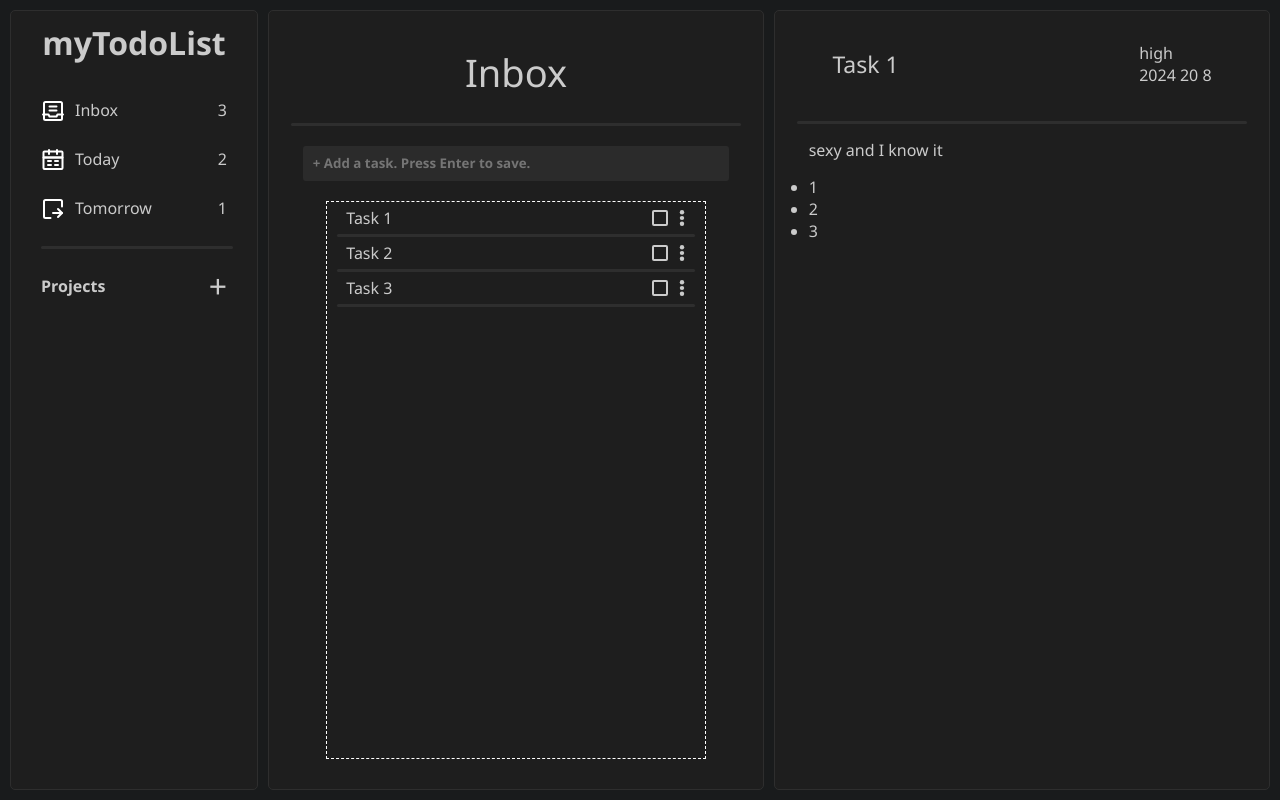
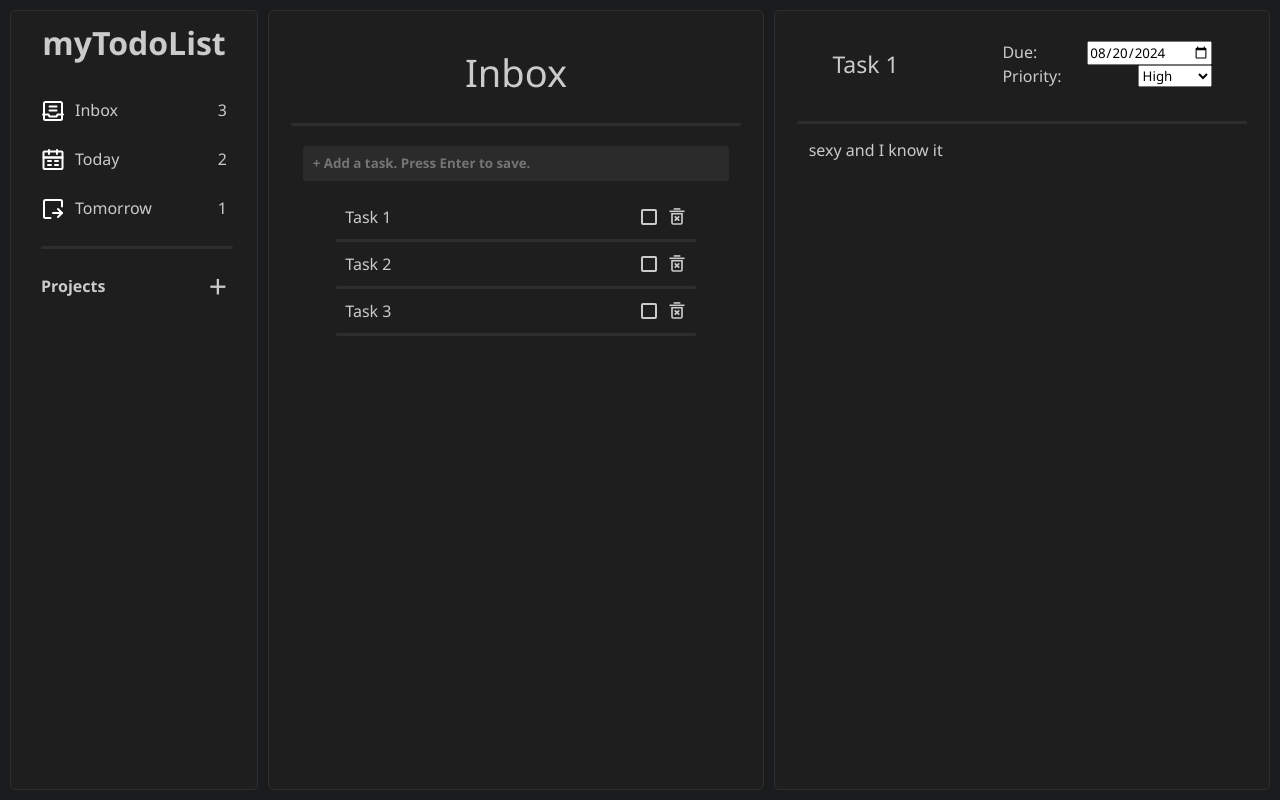
Before and after one commit to Melovii/myTodoList, a website built with webpack: page src/index.html in a window 1280 px wide. Both pictures are taken after a click on the element "Task 1". Built offline with nearby package versions, Linux system fonts and the light colour scheme.

Commit message:
added delete task functionality, bug fixes related with task manipulation, added project task count

```diff
--- a/src/controller/events.js
+++ b/src/controller/events.js
@@ -3,7 +3,7 @@ import { initLists, todoItem } from '../model/data.js';
 import { appendTask, getProjectInput } from '../view/projects';
 
 const { inboxTasks, todayTasks, tomorrowTasks } = initLists();
-let currentList = inboxTasks; // Ensure this always references a todoList instance
+let currentList = inboxTasks;
 
 const todoLists = {
     inbox: inboxTasks,
@@ -11,7 +11,7 @@ const todoLists = {
     tomorrow: tomorrowTasks
 };
 
-function updateTaskCount() { // TODO: maybe add it in updateView or sumin and pass it as parameter here to use it idk?
+function updateTaskCount() {
     const inboxCount = document.querySelector('.inbox-count');
     const todayCount = document.querySelector('.today-count');
     const tomorrowCount = document.querySelector('.tomorrow-count');
@@ -77,11 +77,16 @@ function setupEventListeners() {
     setupInputListener();
 }
 
-
 export function checkEvent(task) {
     // todoLists.deleteTask(task);
     console.log("uhh did you delete a task? lol");
     // TODO: do?
+}
+
+export function deleteEvent(task) {
+    currentList.deleteTask(task);
+    renderTasks(currentList.tasks);
+    updateTaskCount(currentList);
 }
 
 export function setCurrentList(projectName) {
@@ -89,9 +94,8 @@ export function setCurrentList(projectName) {
     console.log(`just change current list to: ${projectName}`);
 }
 
-export function optionsEvent(task) {
-    console.log('bomboclatt?');
-    // TODO: display task options
+export function getCurrentList() {
+    return currentList;
 }
 
 
--- a/src/model/data.js
+++ b/src/model/data.js
@@ -37,11 +37,11 @@ class todoList {
 }
 
 class todoItem {
-    constructor(title, description, dueDate, priority, checklistItems) {
+    constructor(title, dueDate, priority, description, checklistItems) {
         this.title = title;
-        this.description = description;
         this.dueDate = dueDate;
         this.priority = priority;
+        this.description = description;
         this.checklistItems = checklistItems;
     }
 
@@ -89,19 +89,14 @@ export function initLists() {
     const todayTasks = new todoList();
     const tomorrowTasks = new todoList();
 
-    inboxTasks.createTask(
-        'Task 1',
-        '2024 20 8',
-        'high',
-        'sexy and I know it',
-        [1, 2, 3]);
-    inboxTasks.createTask('Task 2', '2024-01-02', 'Medium', 'This is task 2', []);
-    inboxTasks.createTask('Task 3', '2024-01-03', 'Low', 'This is task 3', []);
+    inboxTasks.createTask('Task 1', '2024-08-20', 'high', 'sexy and I know it', [1, 2, 3]);
+    inboxTasks.createTask('Task 2', '2024-01-02', 'medium', 'This is task 2', []);
+    inboxTasks.createTask('Task 3', '2024-01-03', 'low', 'This is task 3', []);
 
-    todayTasks.createTask('Task 4', '2024-08-11', 'High', 'This is task 4', []);
-    todayTasks.createTask('Task 5', '2024-08-11', 'Medium', 'This is task 5', []);
+    todayTasks.createTask('Task 4', '2024-08-11', 'high', 'This is task 4', []);
+    todayTasks.createTask('Task 5', '2024-08-11', 'medium', 'This is task 5', []);
 
-    tomorrowTasks.createTask('Task 6', '2024-08-12', 'High', 'go to 42istanbul at 9.42am aha', ['sex', 'potato', 'stuff lmfao']);
+    tomorrowTasks.createTask('Task 6', '2024-08-12', 'high', 'go to 42istanbul at 9.42am aha', ['sex', 'potato', 'stuff lmfao']);
 
     return {
         inboxTasks,
--- a/src/styles.css
+++ b/src/styles.css
@@ -93,6 +93,12 @@ nav {
     font-weight: 600;
 }
 
+.input-field {
+    background-color: transparent;
+    color: white;
+    border: none;
+}
+
 .plus-icon {
     font-size: 32px;
     cursor: pointer;
@@ -132,7 +138,7 @@ nav {
     display: flex;
     flex-direction: column;
     align-items: center;
-    border: dashed 1px white;
+    /*border: dashed 1px white;*/
     height: 80%;
     width: 80%;
     margin: 20px;
@@ -149,7 +155,7 @@ nav {
     height: 2rem;
 }
 
-.option-container {
+.trash-container {
     display: flex;
     flex-direction: row;
     align-items: center;
@@ -166,14 +172,18 @@ nav {
     cursor: pointer;
 }
 
-.options {
+.trash-icon {
     display: flex;
     flex-shrink: 0;
-    width: 0.5rem;
-    height: 1rem;
+    width: 1.2rem;
+    height: 2.2rem;
     cursor: pointer;
 }
 
+.trash-icon:hover {
+    /* replace with red version? */
+    /*fill: red;*/
+}
 
 /* todo */
 
@@ -196,6 +206,13 @@ nav {
     gap: 24px;
 }
 
+.priority-container,
+.date-container {
+    display: flex;
+    justify-content: space-between;
+    gap: 50px;
+}
+
 .title-container {
     display: flex;
     justify-content: end;
@@ -211,6 +228,15 @@ nav {
     flex-direction: column;
     width: 90%;
     gap: 15px;
+}
+
+[contenteditable]:focus {
+    outline: none;
+    border: none;
+}
+
+input:focus, select:focus, textarea:focus {
+    outline: none;
 }
 
 /*!* Footer *!*/
--- a/src/view/listRenderer.js
+++ b/src/view/listRenderer.js
@@ -1,4 +1,3 @@
-
 import { createElement } from '../utils/helpers.js';
 import { setupInputListener }  from '../controller/events.js';
 import { appendTask } from './projects';
@@ -26,24 +25,21 @@ export function listRenderer(title) {
 }
 
 export function renderTasks(tasks) {
-    // reset tasks list
     const taskList = document.querySelector('.task-list');
     taskList.innerHTML = '';
 
-    // append tasks to tasks list
     tasks.forEach((task) => appendTask(task));
 }
 
 export function renderTaskInfo(task) {
-    // reset task info section
     const container = document.querySelector('.todo');
     container.innerHTML = '';
 
     const infoHeader = createElement('div', '', { class: 'info-header' });
     container.appendChild(infoHeader);
 
-    const titleContainer = createElement('div', '', { class: 'title-container'} );
-    const infoTitle = createElement('p', task.title, { class: 'info-title', contenteditable: 'true' }); // TODO: make it not work when blank
+    const titleContainer = createElement('div', '', { class: 'title-container' } );
+    const infoTitle = createElement('p', task.title, { class: 'info-title', contenteditable: 'true' });
     infoTitle.style.fontSize = '23px';
     infoTitle.style.margin = '25px 0';
     titleContainer.appendChild(infoTitle);
@@ -51,11 +47,33 @@ export function renderTaskInfo(task) {
 
     const infoUtil = createElement('div', '', { class: 'info-util' });
 
-    const taskDueDate = createElement('p', task.dueDate);
-    infoUtil.appendChild(taskDueDate);
+    const containerDueDate = createElement('div', '', { class: 'date-container'} );
+    const taskDueDateLabel = createElement('label', 'Due: ');
+    const taskDueDate = createElement('input', '', { type: 'date', value: task.dueDate });
+    containerDueDate.appendChild(taskDueDateLabel);
+    containerDueDate.appendChild(taskDueDate);
+    infoUtil.appendChild(containerDueDate);
 
-    const taskPriority = createElement('p', task.description, { contenteditable: 'true' }); // TODO: make it work for only numbers n allat
-    infoUtil.appendChild(taskPriority);
+    const containerPriority = createElement('div', '', { class: 'priority-container'} );
+    const priorityLabel = createElement('label', 'Priority: ');
+    const prioritySelect = createElement('select', '', { class: 'priority-select' });
+
+    ['low', 'medium', 'high'].forEach((level) => {
+        const option = createElement('option', level.charAt(0).toUpperCase() + level.slice(1), { value: level });
+        if (task.priority === level) {
+            option.selected = true;
+        }
+        prioritySelect.appendChild(option);
+    });
+
+    prioritySelect.addEventListener('change', (e) => {
+        task.priority = e.target.value;
+        console.log(`Priority updated: ${task.priority}`);
+    });
+
+    containerPriority.appendChild(priorityLabel);
+    containerPriority.appendChild(prioritySelect);
+    infoUtil.appendChild(containerPriority);
     infoHeader.appendChild(infoUtil);
 
     const divider = createElement('div', '', { class: 'divider' });
@@ -64,41 +82,68 @@ export function renderTaskInfo(task) {
     const infoBody = createElement('div', '', { class: 'info-body' });
     container.appendChild(infoBody);
 
-    const taskDescription = createElement('p', task.priority, { contenteditable: 'true' });
+    const taskDescription = createElement('p', task.description, { contenteditable: 'true' });
     infoBody.appendChild(taskDescription);
 
-    const taskCheckList = createElement('ul', '', { class: 'checklist' });
-    if (Array.isArray(task.checklistItems) && task.checklistItems.length > 0) {
-        task.checklistItems.forEach(item => {
-            const listItem = createElement('li', item, { contenteditable: 'true' });
-            taskCheckList.appendChild(listItem);
-        });
-    } else {
-        const noItemsMessage = createElement('li', 'No checklist items.', { contenteditable: 'true' });
-        taskCheckList.appendChild(noItemsMessage);
-    }
-    infoBody.appendChild(taskCheckList);
+    // ! COMMENTED OUT CHECKLIST IMPLEMENTATION
+    // const taskCheckList = createElement('ul', '', { class: 'checklist' });
+    // if (Array.isArray(task.checklistItems) && task.checklistItems.length > 0) {
+    //     task.checklistItems.forEach((item, index) => {
+    //         const listItem = createElement('li', '', { contenteditable: 'true' });
+    //         const checkbox = createElement('input', '', { type: 'checkbox', checked: item.done });
+    //         const text = createElement('span', item.text);
+    //
+    //         checkbox.addEventListener('change', () => {
+    //             task.checklistItems[index].done = checkbox.checked;
+    //             console.log('Checklist updated:', task.checklistItems);
+    //             // You might want to update the task list or save the updated task here
+    //             // updateTaskInTaskList(task); // Uncomment this if you have such a function
+    //         });
+    //
+    //         listItem.appendChild(checkbox);
+    //         listItem.appendChild(text);
+    //         taskCheckList.appendChild(listItem);
+    //     });
+    // } else {
+    //     const noItemsMessage = createElement('li', 'No checklist items.');
+    //     taskCheckList.appendChild(noItemsMessage);
+    // }
+    //
+    // const newItemInput = createElement('input', '', { type: 'text', placeholder: 'Add a new item' });
+    // newItemInput.addEventListener('keydown', (e) => {
+    //     if (e.key === 'Enter') {
+    //         const newItemText = newItemInput.value.trim();
+    //         if (newItemText) {
+    //             task.checklistItems.push({ text: newItemText, done: false });
+    //             renderTaskInfo(task); // re-render to include the new item
+    //             // updateTaskInTaskList(task); // TODO: implement function
+    //         }
+    //     }
+    // });
 
-    // Handle updating the task when 'Enter' is pressed
-    [infoTitle, taskDueDate, taskPriority, taskDescription].forEach(field => {
+    // infoBody.appendChild(taskCheckList);
+    // infoBody.appendChild(newItemInput);
+
+    // update the task when 'Enter' is pressed
+    [infoTitle, taskDescription].forEach(field => {
         field.addEventListener('keydown', (e) => {
             if (e.key === 'Enter') {
                 e.preventDefault();  // prevent newline in contenteditable
-
-                // update the task properties
                 task.title = infoTitle.textContent;
-                task.dueDate = taskDueDate.textContent.replace('Due Date: ', '');
-                task.priority = taskPriority.textContent.replace('Priority: ', '');
-                task.description = taskDescription.textContent.replace('Description: ', '');
-
-                // unfocus
+                task.description = taskDescription.textContent;
                 field.blur();
 
-                // Update the task list view everywhere
-                // ! renderTasks(tasks); // ! UHH TODO: UHHH SHOULD BE ABLE TO RENDER TASKS???
-                console.log('so uhh, I work??');
+                // update task title in the task list
+                // ! updateTaskInTaskList(task); uhh you're forgerring me :c TODO: implement this function
+
+                console.log('Task updated:', task);
             }
         });
+    });
+
+    taskDueDate.addEventListener('change', () => {
+        task.dueDate = taskDueDate.value;
+        console.log(`Due date updated: ${task.dueDate}`);
     });
 }
 
--- a/src/view/projects.js
+++ b/src/view/projects.js
@@ -1,31 +1,33 @@
 import { createElement } from '../utils/helpers';
 import { createProject } from '../model/data';
-import { checkEvent, optionsEvent, setCurrentList } from '../controller/events';
+import {checkEvent, deleteEvent, setCurrentList} from '../controller/events';
 import { listRenderer, renderTaskInfo, renderTasks } from './listRenderer';
-import optionsIcon from '../assets/icons/options.svg';
+import trashIcon from '../assets/icons/trashcan.svg';
 
 export function appendTask(task) {
     const taskList = document.querySelector('.task-list');
 
     const taskContainer = createElement('div', '', { class: 'task-container' });
     const taskTitle = createElement('p', task.title);
-    const optionContainer = createElement('div', '', { class: 'option-container' });
     const checkMark = createElement('div', '', { class: 'checkmark' });
-    const optionDots = createElement('img', '', { class: 'options' });
-    const divider = createElement('div', '', { class: 'divider'} );
+    const divider = createElement('div', '', { class: 'divider' });
+    const trashContainer = createElement('div', '', { class: 'trash-container' });
+    const trashCan = createElement('img', '', { class: 'trash-icon' });
+
+    divider.style.margin = '6px';
 
     taskTitle.style.cursor = 'pointer';
     taskTitle.addEventListener('click', () => renderTaskInfo(task));
 
-    optionDots.src = optionsIcon;
     checkMark.addEventListener('click', () => checkEvent(task));
-    optionDots.addEventListener('click', () => optionsEvent(task));
+    trashCan.src = trashIcon;
+    trashCan.addEventListener('click', () => deleteEvent(task));
 
-    optionContainer.appendChild(checkMark);
-    optionContainer.appendChild(optionDots);
+    trashContainer.appendChild(checkMark);
+    trashContainer.appendChild(trashCan);
 
     taskContainer.appendChild(taskTitle);
-    taskContainer.appendChild(optionContainer);
+    taskContainer.appendChild(trashContainer);
     taskList.appendChild(taskContainer);
     taskList.appendChild(divider);
 }
@@ -33,8 +35,8 @@ export function appendTask(task) {
 export function appendProject(project) {
     const container = document.querySelector('.sidebar');
     const projectContainer = createElement('div', '', { class: 'projects sidebar-option' });
-    const projectTitle = createElement('p', project.name, { class: 'project-title' });
-    const projectCount = createElement('p', project.taskCount, { class: 'project-count' });
+    const projectTitle = createElement('p', project.name, { class: `project-title ${project.name}` });
+    const projectCount = createElement('p', project.getTaskCount(), { class: 'project-count' });
 
     projectContainer.addEventListener('click', () => {
         setCurrentList(project);
@@ -45,6 +47,27 @@ export function appendProject(project) {
     projectContainer.appendChild(projectTitle);
     projectContainer.appendChild(projectCount);
     container.appendChild(projectContainer);
+
+    const updateProjectTaskCount = () => {
+        projectCount.textContent = project.getTaskCount();
+    };
+
+    project.addTask = (task) => {
+        project.tasks.push(task);
+        project.taskCount++;
+        updateProjectTaskCount();
+    };
+
+    project.deleteTask = (task) => {
+        const index = project.tasks.indexOf(task);
+        if (index !== -1) {
+            project.tasks.splice(index, 1);
+            project.taskCount--;
+            updateProjectTaskCount();
+        }
+    };
+
+    updateProjectTaskCount();
 }
 
 export function getProjectInput() {
@@ -55,18 +78,31 @@ export function getProjectInput() {
     const inputBox = createElement('div', '', { class: 'project-input' });
     const inputField = createElement('input', '', { class: 'input-field' });
     inputField.type = 'text';
+    inputField.style.padding = '4px';
+    inputField.style.height = '10%';
+    inputField.style.width = '100%';
     inputField.placeholder = 'Enter project name';
 
     inputBox.appendChild(inputField);
     container.appendChild(inputBox);
+
+    const handleBlur = () => {
+        addButton.style.visibility = 'visible';
+        if (inputBox) inputBox.remove();
+    };
+
+    inputField.addEventListener('blur', handleBlur);
 
     let project;
     inputField.addEventListener('keydown', (event) => {
         if (event.key === 'Enter') {
             const projectName = inputField.value.trim();
             if (projectName) {
+                inputField.removeEventListener('blur', handleBlur);
+
                 addButton.style.visibility = 'visible';
                 inputBox.remove();
+
                 project = createProject(projectName);
                 if (project) {
                     appendProject(project);
@@ -80,5 +116,4 @@ export function getProjectInput() {
     });
 
     inputField.focus();
-    // return (project);
 }
```
Also changed, not shown: src/utils/helpers.js (+9 -0 lines), src/assets/icons/redtrashcan.svg (added), src/assets/icons/trashcan.svg (added).
